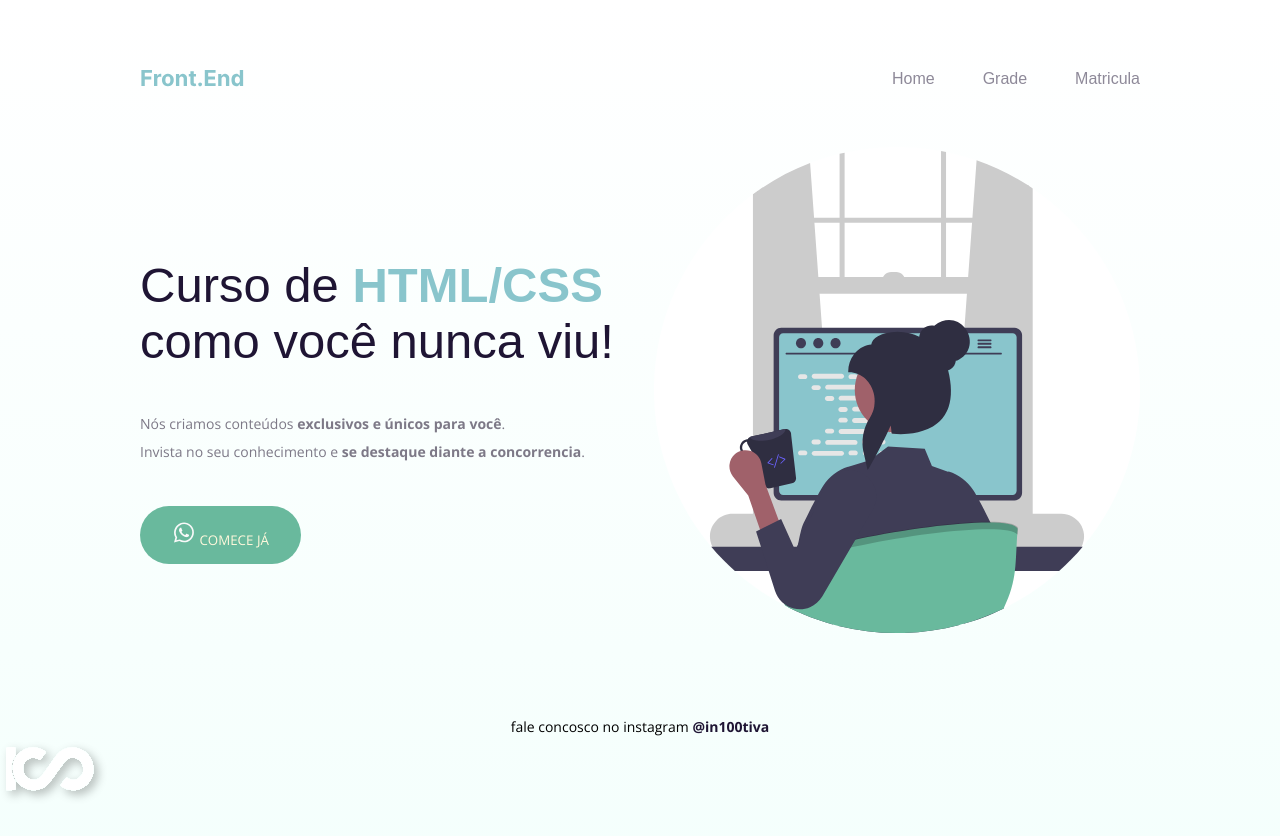
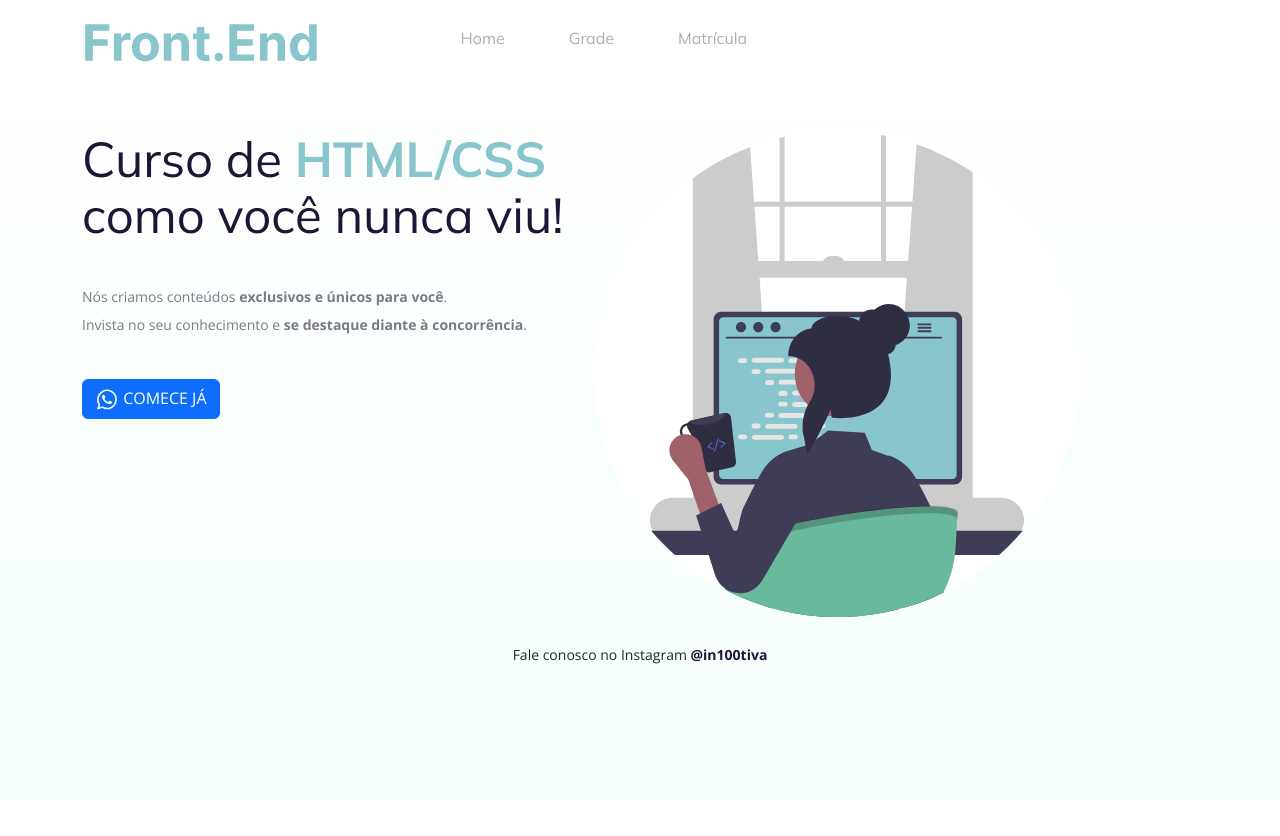
Before and after one commit to allefdias/aula4_html, a plain HTML site: page index.html in a window 1280 px wide. After the commit the page ends 800 px from the top, so only its background shows below. Drawn offline with nearby package versions, Linux system fonts and the light colour scheme.

Commit message:
projeto02-responsivo

```diff
--- a/index.html
+++ b/index.html
@@ -1,66 +1,54 @@
 <!DOCTYPE html>
 <html lang="pt-br">
 <head>
-    <meta charset="UTF-8" />
-    <meta name="viewport" content="width=device-width, initial-scale=1.0" />
-    <title>Document</title>
-    <link rel="stylesheet" href="style.css">
+    <meta charset="UTF-8">
+    <meta name="viewport" content="width=device-width, initial-scale=1.0">
     <link rel="preconnect" href="https://fonts.googleapis.com">
     <link rel="preconnect" href="https://fonts.gstatic.com" crossorigin>
-    <link href="https://fonts.googleapis.com/css2?family=Open+Sans:ital,wght@0,300..800;1,300..800&display=swap" rel="stylesheet">
+    <link href="https://cdn.jsdelivr.net/npm/bootstrap@5.3.3/dist/css/bootstrap.min.css" rel="stylesheet">
+    <link href="https://fonts.googleapis.com/css2?family=Mulish:ital,wght@0,200..1000;1,200..1000&family=Open+Sans:ital,wght@0,300..800;1,300..800&display=swap" rel="stylesheet">
+    <link rel="stylesheet" href="./style.css">
+    <title>Curso de HTML/CSS como você nunca viu!</title>
 </head>
 <body>
-    </body>
-
-    <div class="page">
-      <nav>
-        <a id="Logo" href="#">
-
-        <img src="./arquivos/Logo-top.svg" alt="front.end" />
-
+    <div id="page">
+        <header class="container">
+            <nav class="navbar navbar-expand-lg navbar-light">
+                <a id="logo" class="navbar-brand" href="#">
+                    <img src="./arquivos/Logo-top.svg" alt="front.end" style="height: 50px;">
                 </a>
-
-
-          <ul>
-            <li> <a href="#">Home</a> </li>
-            <li> <a href="#">Grade</a> </li>
-            <li> <a href="#">Matricula</a> </li>
+                <button class="navbar-toggler" type="button" data-bs-toggle="collapse" data-bs-target="#navbarNav" aria-controls="navbarNav" aria-expanded="false" aria-label="Toggle navigation">
+                    <span class="navbar-toggler-icon"></span>
+                </button>
+                <div class="collapse navbar-collapse" id="navbarNav">
+                    <ul class="navbar-nav">
+                        <li class="nav-item"><a href="#" class="nav-link">Home</a></li>
+                        <li class="nav-item"><a href="#" class="nav-link">Grade</a></li>
+                        <li class="nav-item"><a href="#" class="nav-link">Matrícula</a></li>
                     </ul>
+                </div>
             </nav>
-
-
-      <main>
-        <section class="text">
+        </header>
+        <main class="container">
+            <div class="row">
+                <section class="col-12 col-md-6">
                     <h1>Curso de <span>HTML/CSS</span> como você nunca viu!</h1>
-
-          <p>
-            Nós criamos conteúdos
-            <strong>exclusivos e únicos para você</strong>.
-            <br />
-            Invista no seu conhecimento e
-            <strong>se destaque diante a concorrencia</strong>.
-          </p>
-
-          <button>
-            <img src="./arquivos/whats.svg" alt="icone do whatsapp" />
+                    <p>Nós criamos conteúdos <strong>exclusivos e únicos para você</strong>.<br>
+                    Invista no seu conhecimento e <strong>se destaque diante à concorrência</strong>.</p>
+                    <button class="btn btn-primary">
+                        <img src="./arquivos/whats.svg" alt="icone do whatsapp">
                         Comece já
                     </button>
                 </section>
-
-        <img
-          src="./arquivos/illustration.svg"
-          alt="ilustração de programador"
-        />
+                <div class="col-12 col-md-6">
+                    <img src="./arquivos/illustration.svg" alt="Ilustração" class="img-fluid">
+                </div>
+            </div>
         </main>
-
-      <footer>
-        fale concosco no instagram
-        <a href="https://www.instagram.com/in100tiva/" target="_blank"
-          >@in100tiva</a
-        >
+        <footer class="text-center mt-4">
+          Fale conosco no Instagram <a href="https://www.instagram.com/in100tiva/">@in100tiva</a>
       </footer>
     </div>
-
-    <img id="logo-low" src="./arquivos/logo-low.svg" alt="Logo do projeto in100tiva" />
+    <script src="https://cdn.jsdelivr.net/npm/bootstrap@5.3.3/dist/js/bootstrap.bundle.min.js"></script>
 </body>
 </html>
--- a/style.css
+++ b/style.css
@@ -14,9 +14,7 @@ body {
 Nav{
     display: flex;
     justify-content: space-between;
-    align-items: center;
-
-    margin-bottom: 55px;
+    align-items: center;margin-bottom: 55px;
 }
 
 ul {
@@ -109,3 +107,8 @@ footer a{
     margin-bottom: 50px;
     margin-right: 50px;
 }
+
+.navbar-nav{
+  display: flex;
+  flex-direction: row;
+}
```
Lines whose indentation alone changed are shown as unchanged.
